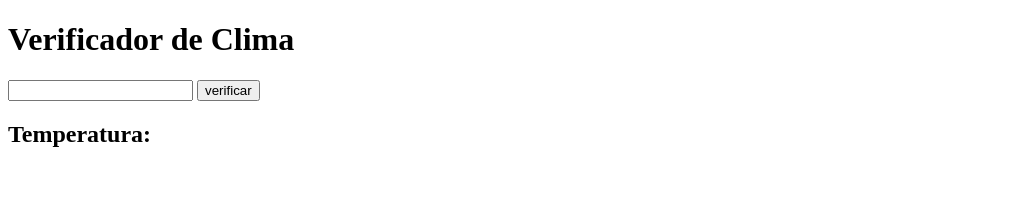
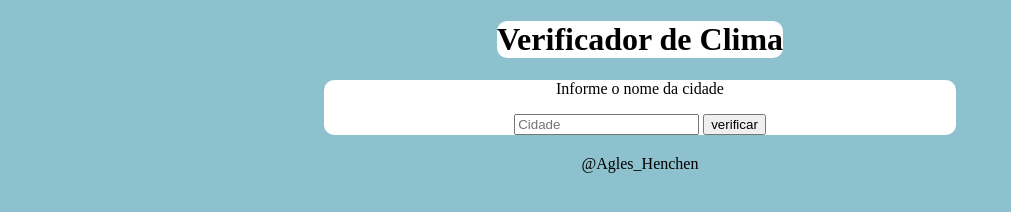
Before and after one commit to AglesHenchen/Verificador_de_Clima, a plain HTML site: page index.html in a window 1280 px wide. Shown: the whole page, without its empty margins (0-1011 px from the left). Drawn offline with Linux system fonts and the light colour scheme.

Commit message:
Add files via upload

```diff
--- a/index.html
+++ b/index.html
@@ -4,20 +4,25 @@
     <meta charset="UTF-8">
     <meta name="viewport" content="width=device-width, initial-scale=1.0">
     <title>Clima</title>
+    <link rel="stylesheet" href="style.css">
 </head>
 <body>
-    <div>
+    <header>
         <h1>Verificador de Clima</h1>
-        <label for="Informe o nome da cidade"></label>
-        <input type="text" id="cidade">
+    </header>
+    <section>
+        <p>Informe o nome da cidade</p>
+        <input type="text" id="cidade" placeholder="Cidade">
         <button onclick="verificarClima()">verificar</button>
 
         <div id="resultado">
-            <h2>Temperatura: </h2>
-            <p id="temperatura"></p>
+            <h2 id="temperatura"></h2>
         </div>
-    </div>
-    <div id="erro"></div>
+        <div id="erro"></div>
+    </section>
+    <footer>
+        @Agles_Henchen
+    </footer>
 
 
     <script src="script.js"></script>
--- a/script.js
+++ b/script.js
@@ -42,7 +42,9 @@ function verificarClima() {
                 .then(data => {
                     if (data.current_weather) {
                         let temperatura = data.current_weather.temperature;
-                        document.getElementById('temperatura').textContent = `Temperatura atual: ${temperatura}°C`;
+                        document.getElementById('temperatura').innerHTML = "Temperatura:";
+                        document.getElementById('temperatura').innerHTML += "<br>";
+                        document.getElementById('temperatura').innerHTML += `${temperatura}°C`;
                         document.getElementById('resultado').style.display = 'block';
                     } else {
                         document.getElementById('erro').textContent = 'Não foi possível obter a temperatura atual.';
--- /dev/null
+++ b/style.css
@@ -0,0 +1,23 @@
+body {
+    background-color: rgb(141, 193, 206);
+    align-items: center;
+    text-align: center;
+    justify-items: center;
+
+}
+
+header {
+    background-color:  white;
+    border-radius: 10px;
+}
+
+section {
+    background-color:  white;
+    border-radius: 10px;
+    width: 50%;
+    height: 100%;
+}
+
+section label {
+    background-color: blue;
+}
```
